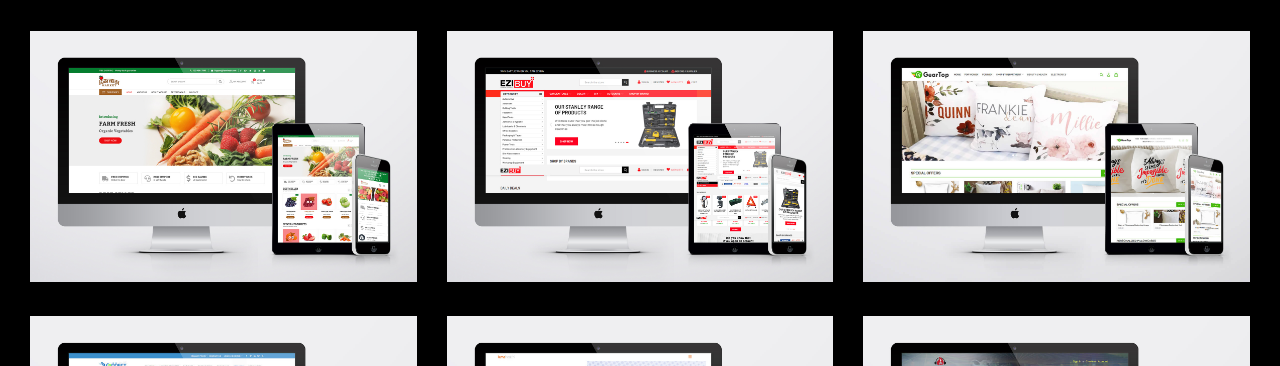
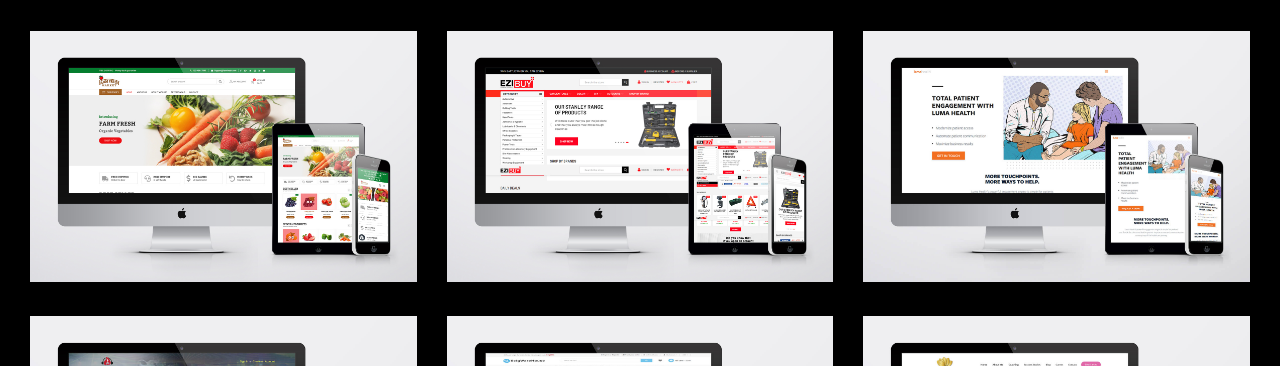
Before and after one commit to imran-portfolio/imran-portfolio.github.io, a plain HTML site: page index.html in a window 1280 px wide. Shown: the part 694-1060 px from the top of the page. Drawn offline with Linux system fonts and the light colour scheme.

Commit message:
Update index.html

```diff
--- a/index.html
+++ b/index.html
@@ -109,7 +109,8 @@
             </div>
           </div>
         </div>
-        <div class="col-lg-4 col-sm-4 col-xs-12 all tile scale-anm pf_img_wrap shopi">
+
+<!--        <div class="col-lg-4 col-sm-4 col-xs-12 all tile scale-anm pf_img_wrap shopi">
           <div class="gallery_item"> <img src="images/portfolio/geartop.jpg" alt="">
             <div class="hover">
               <div class="actionBtns">
@@ -120,6 +121,7 @@
             </div>
           </div>
         </div>
+
   		<div class="col-lg-4 col-sm-4 col-xs-12 all tile scale-anm pf_img_wrap cust">
           <div class="gallery_item"> <img src="images/portfolio/rx-connect.jpg" alt="">
             <div class="hover">
@@ -130,7 +132,9 @@
             title="View Large Image" data-lightbox="portfolio" data-title="Rx-Connect, Static Website"> <i class="fa fa-expand"></i></a> <a href="http://production.technology-architects.com/rx-connect/" target="_blank" title="Visit Site"><i class="fa fa-link"></i></a> </div>
             </div>
           </div>
-        </div>
+        </div>-->
+
+
         <div class="col-lg-4 col-sm-4 col-xs-12 all tile scale-anm pf_img_wrap wp">
           <div class="gallery_item"> <img src="images/portfolio/luma-health.jpg" alt="">
             <div class="hover">
@@ -177,6 +181,7 @@
             </div>
           </div>
         </div>
+<!--
         <div class="col-lg-4 col-sm-4 col-xs-12 all tile scale-anm pf_img_wrap wp">
           <div class="gallery_item"> <img src="images/portfolio/iserve.jpg" alt="">
             <div class="hover">
@@ -187,7 +192,8 @@
             title="View Large Image" data-lightbox="portfolio" data-title="iServe, Wordpress + Custom"> <i class="fa fa-expand"></i></a> <a href="https://iserve.pk/" target="_blank" title="Visit Site"><i class="fa fa-link"></i></a> </div>
             </div>
           </div>
-        </div>
+        </div>-->
+
         <div class="col-lg-4 col-sm-4 col-xs-12 all tile scale-anm pf_img_wrap shopi">
           <div class="gallery_item"> <img src="images/portfolio/seasons-flower.jpg" alt="">
             <div class="hover">
@@ -255,6 +261,8 @@
             </div>
           </div>
         </div>
+
+<!--
         <div class="col-lg-4 col-sm-4 col-xs-12 all tile scale-anm pf_img_wrap cust">
           <div class="gallery_item"> <img src="images/portfolio/court-customizer.jpg" alt="">
             <div class="hover">
@@ -265,7 +273,7 @@
             title="View Large Image" data-lightbox="portfolio" data-title="Court Customizer, Squarespace, Custom jQuery"> <i class="fa fa-expand"></i></a> <a href="https://www.courtmastersports.com/courts/" target="_blank" title="Visit Site"><i class="fa fa-link"></i></a> </div>
             </div>
           </div>
-        </div>
+        </div>-->
 
 
 
```
